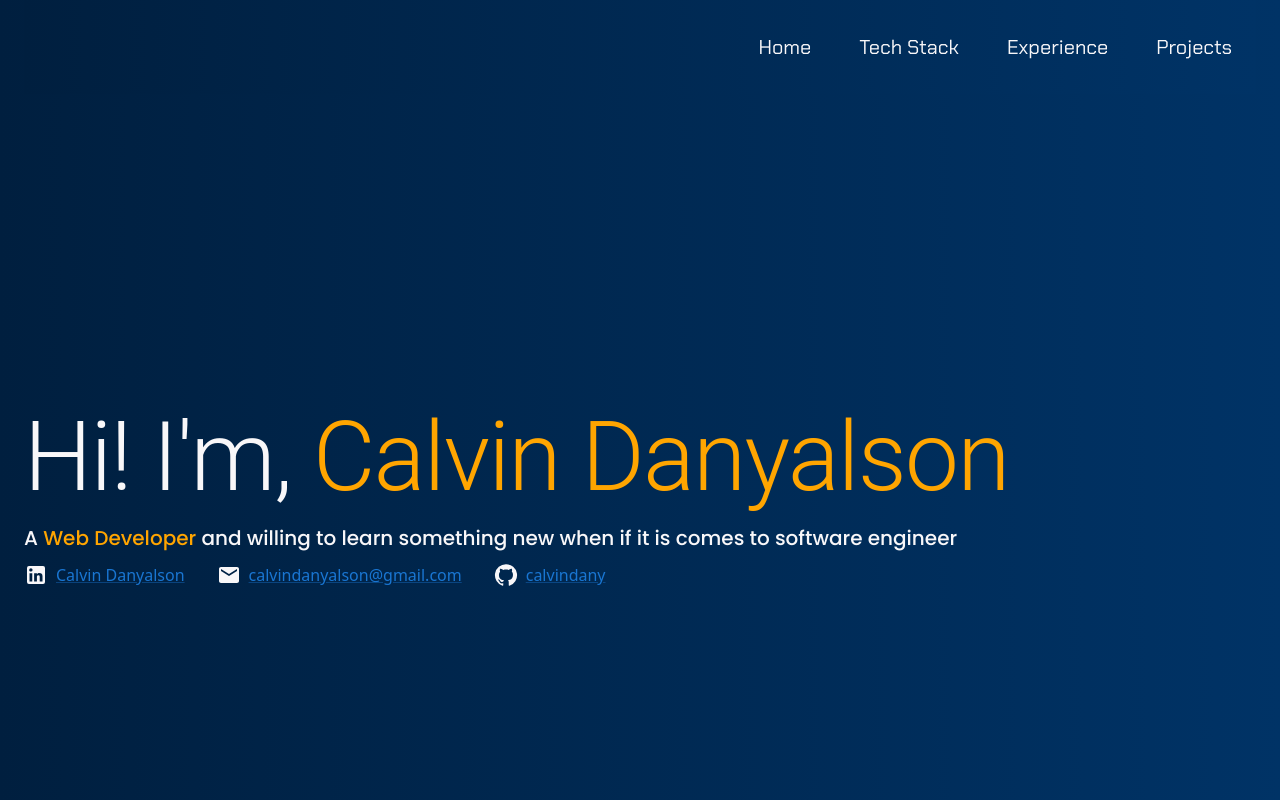
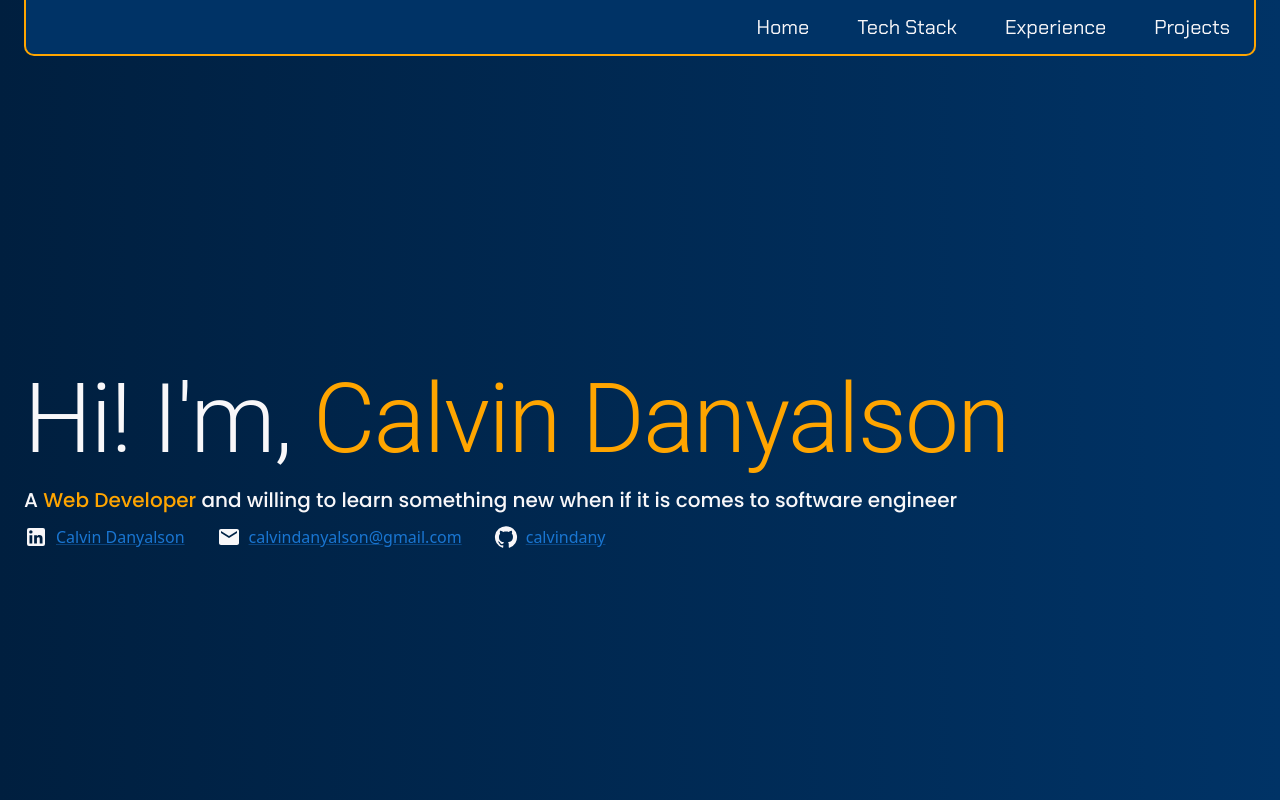
Before and after one commit to calvindany/portofolio-2024, a Next.js app: page / in a window 1280 px wide. Shown: the top 800 px of the page. Built offline with nearby package versions, Linux system fonts and the light colour scheme.

Commit message:
fixed: navbar position

```diff
--- a/src/components/Layout/NavBar.jsx
+++ b/src/components/Layout/NavBar.jsx
@@ -8,12 +8,17 @@ const NavBar = () => {
     <>
         <Container
           maxWidth="xl"
-        className="sticky top-0 hidden md:block"
+          className="sticky top-0 hidden md:block w-fit"
           sx={{
-          background: "linear-gradient(to right, #001f3f, #003366)",
+            background: "#003366",
+            borderLeft: "2px solid #FFA500",
+            borderRight: "2px solid #FFA500",
+            borderBottom: "2px solid #FFA500",
+            borderBottomRightRadius: "10px",
+            borderBottomLeftRadius: "10px",
           }}
         >
-        <Box className="w-100 py-8 flex justify-end gap-12">
+          <Box className="py-3 flex justify-end gap-12">
             {Navigation.map((menu, index) => (
               <NavButton key={index} idx={index} url={menu.url}>
                 {menu.name}
```
Lines whose indentation alone changed are shown as unchanged.
